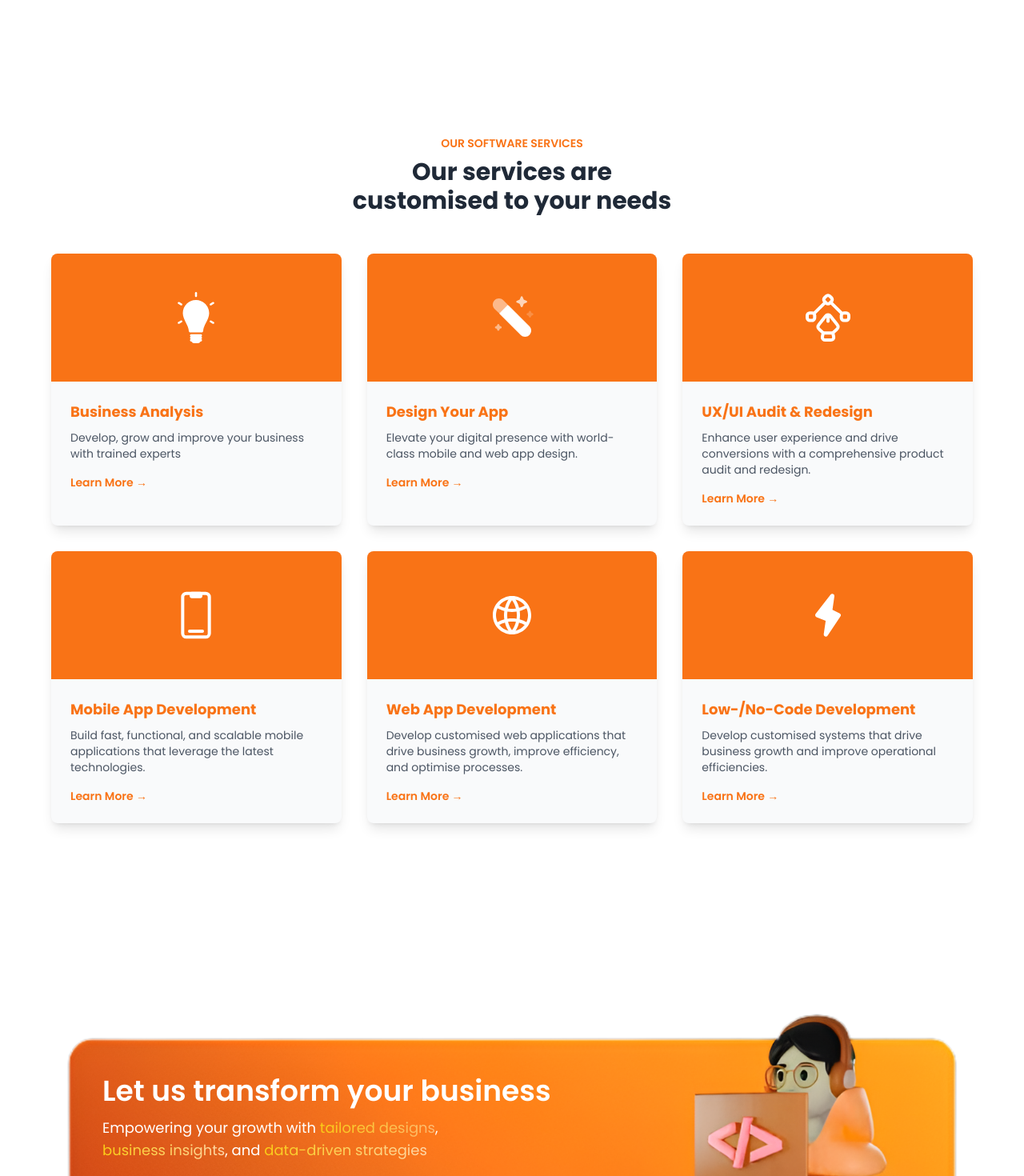
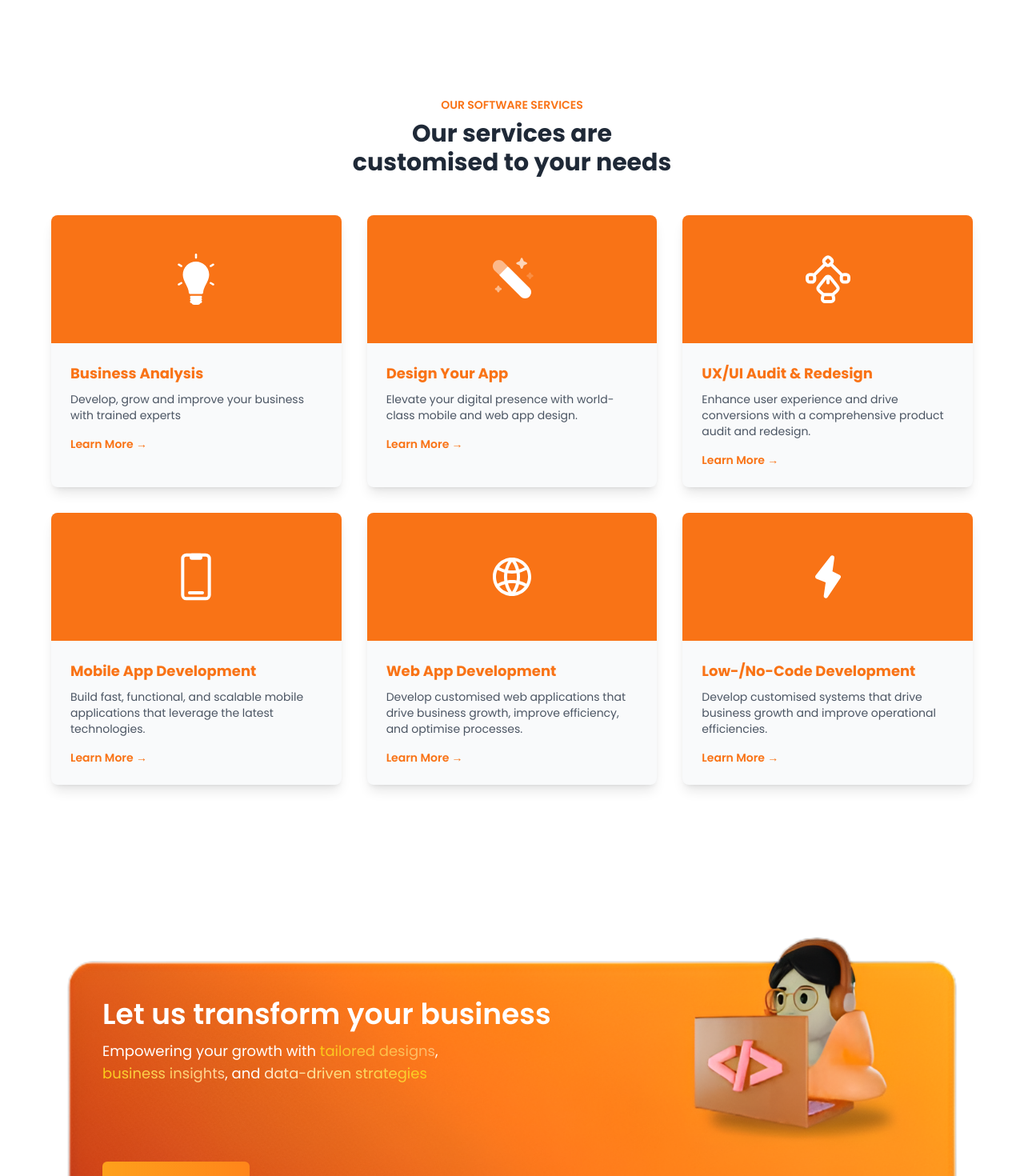
Before and after one commit to ThokozaniTshabalala/Vision-Sprint, a React (Vite) app: page / in a window 1280 px wide. Shown: the part 1200-2670 px from the top of the page at 80% size. Built offline with nearby package versions, Linux system fonts and the light colour scheme.

Commit message:
footer banner updated

```diff
--- a/src/App.jsx
+++ b/src/App.jsx
@@ -17,7 +17,7 @@
       <Header/>
       <Hero />
       <DeviceDesign />
-      <Services />
+      <Services className="mb-0"/>
       <FooterBanner />
       <Footer />
     </div>
--- a/src/components/FooterBanner/FooterBanner.jsx
+++ b/src/components/FooterBanner/FooterBanner.jsx
@@ -18,7 +18,7 @@
           <span className="bg-gradient-to-r from-yellow-400 to-orange-200 bg-clip-text text-transparent">
             business insights
           </span>, and{' '}
-          <span className="bg-gradient-to-r from-yellow-400 to-orange-200 bg-clip-text text-transparent">
+          <span className="bg-gradient-to-r from-orange-100 to-yellow-400  bg-clip-text text-transparent">
             data-driven strategies
           </span>
         </p>
--- a/src/components/Services/Services.jsx
+++ b/src/components/Services/Services.jsx
@@ -47,7 +47,7 @@
   ];
 
   return (
-    <div id="Services" className="bg-white py-12 px-4 md:px-8 lg:px-16">
+    <div id="Services" className="bg-white py-0 px-4 md:px-8 lg:px-16">
       <div className="max-w-7xl mx-auto text-center mb-12">
         <p className="text-orange-500 uppercase font-semibold text-sm">
           Our Software Services
```
